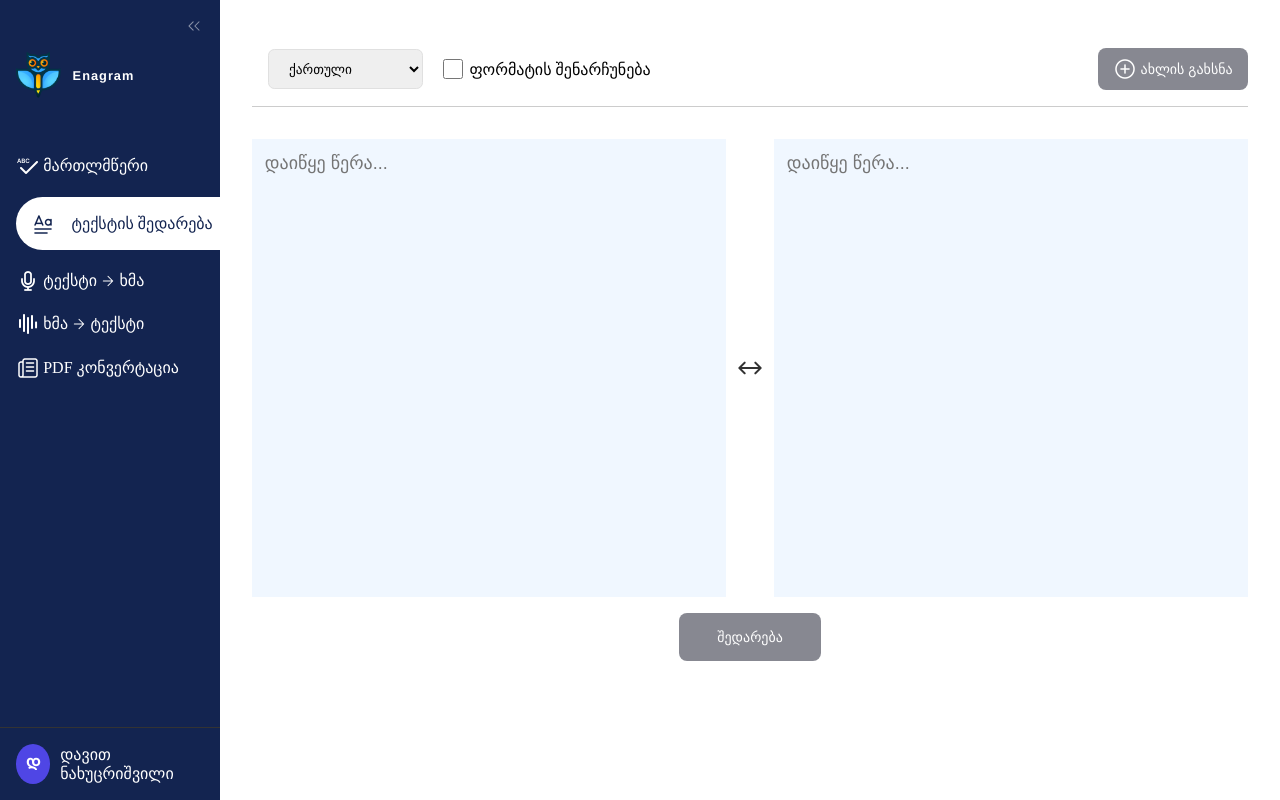
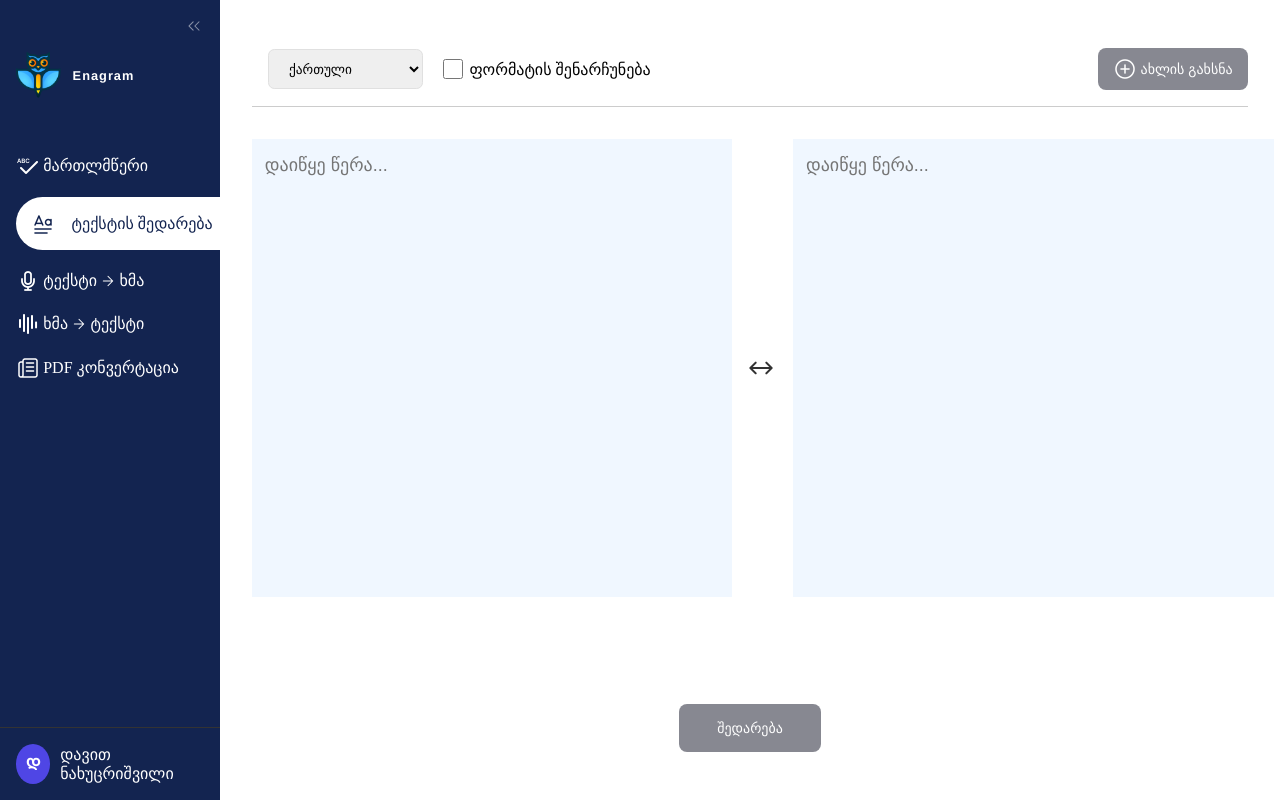
Before and after one commit to Dnakhutsrishvili/enagram-hometask, a React (Create React App) app: page / in a window 1280 px wide. Built offline with nearby package versions, Linux system fonts and the light colour scheme.

Commit message:
feat:implement text highlit feature

```diff
--- a/src/components/TextField.js
+++ b/src/components/TextField.js
@@ -1,18 +1,127 @@
-import styles from './textField.module.css'
+import { useState, useRef } from 'react';
+import styles from './textField.module.css';
 import arrows from '../assets/icons/arrows.png'
+
 function TextField() {
+  const [text1, setText1] = useState('');
+  const [text2, setText2] = useState('');
+  const [highlights1, setHighlights1] = useState([]);
+  const [highlights2, setHighlights2] = useState([]);
+  const [compared, setCompared] = useState(false);
+  const container1Ref = useRef(null);
+  const container2Ref = useRef(null);
+
+  const computeDiff = (str1, str2) => {
+    const hl1 = [];
+    const hl2 = [];
+
+    let i = 0;
+    while (i < str1.length && i < str2.length && str1[i] === str2[i]) {
+      i++;
+    }
+    let s1 = str1.length - 1;
+    let s2 = str2.length - 1;
+    while (s1 >= i && s2 >= i && str1[s1] === str2[s2]) {
+      s1--;
+      s2--;
+    }
+    if (i <= s1) {
+      hl1.push({ start: i, end: s1 + 1, type: 'deleted' });
+    }
+    if (i <= s2) {
+      hl2.push({ start: i, end: s2 + 1, type: 'added' });
+    }
+
+    return { hl1, hl2 };
+  };
+
+  const handleCompare = () => {
+    const { hl1, hl2 } = computeDiff(text1, text2);
+    setHighlights1(hl1);
+    setHighlights2(hl2);
+    setCompared(true);
+  };
+
+  const renderWithHighlights = (text, highlights) => {
+    if (highlights.length === 0) {
+      return <>{text}</>;
+    }
+
+    let result = [];
+    let lastIndex = 0;
+
+    highlights.forEach((hl, idx) => {
+      if (lastIndex < hl.start) {
+        result.push(<span key={`normal-${idx}`}>{text.slice(lastIndex, hl.start)}</span>);
+      }
+      const highlightedText = text.slice(hl.start, hl.end);
+      result.push(
+        <span
+          key={`hl-${idx}`}
+          style={{
+            backgroundColor: hl.type === 'deleted' ? '#ff6b6b' : '#51cf66',
+            color: hl.type === 'deleted' ? '#8b0000' : '#1b4620',
+            display: 'inline'
+          }}
+        >
+          {highlightedText}
+        </span>
+      );
+      lastIndex = hl.end;
+    });
+
+    if (lastIndex < text.length) {
+      result.push(<span key="remaining">{text.slice(lastIndex)}</span>);
+    }
+
+    return result;
+  };
+
   return (
-    <form >
-      <div className={styles.form}>
-      <textarea placeholder='დაიწყე წერა...' id='first'></textarea>
-      <img src={arrows} alt='arrows'/>
-      <textarea placeholder='დაიწყე წერა...' id='second'></textarea>
+    <div className={styles.form}>
+      <div className={styles.textareaContainer} ref={container1Ref}>
+        {compared && (
+          <div className={styles.highlightLayer}>
+            {renderWithHighlights(text1, highlights1)}
+          </div>
+        )}
+        <textarea
+          value={text1}
+          onChange={(e) => setText1(e.target.value)}
+          placeholder="დაიწყე წერა..."
+          className={styles.textarea}
+          style={{
+            backgroundColor: compared ? 'transparent' : '#F0F7FF',
+            color: compared ? 'transparent' : 'black'
+          }}
+        />
       </div>
-   <div className={styles.btnWrapper}>
-        <button type='submit'>შედარება</button>
+          <img className={styles.arrows} src={arrows} alt='arrows'/>
+      <div className={styles.textareaContainer} ref={container2Ref}>
+        {compared && (
+          <div className={styles.highlightLayer}>
+            {renderWithHighlights(text2, highlights2)}
+          </div>
+        )}
+        <textarea
+          value={text2}
+          onChange={(e) => setText2(e.target.value)}
+          placeholder="დაიწყე წერა..."
+          className={styles.textarea}
+          style={{
+            backgroundColor: compared ? 'transparent' : '#F0F7FF',
+            color: compared ? 'transparent' : 'black'
+          }}
+        />
+      </div>
+
+      <div className={styles.btnWrapper}>
+        <button onClick={handleCompare}>
+          შედარება
+        </button>
+      </div>
     </div>
-    </form>
-  )
+  );
 }
 
-export default TextField
+export default TextField;
--- a/src/components/textField.module.css
+++ b/src/components/textField.module.css
@@ -3,26 +3,53 @@
     justify-content: center;
     align-items: center;
     flex-direction: column;
-    gap: 0.5rem;
+    gap: 1rem;
     padding-top: 2rem;
 }
 
-.form textarea {
+.textareaContainer {
+    position: relative;
+    width: 90%;
+}
+
+.highlightLayer {
+    position: absolute;
+    top: 0;
+    left: 0;
+    right: 0;
+    bottom: 0;
     background-color: #F0F7FF;
+    padding: 0.8rem;
+    pointer-events: none;
+    overflow: hidden;
+    white-space: pre-wrap;
+    word-break: break-word;
+    font-size: 18px;
+    font-family: Helvetica, sans-serif;
+    font-weight: 400;
+    line-height: 26px;
+    z-index: 0;
+}
+
+.textarea {
+    display: block;
     resize: none;
     outline: none;
     border: none;
     height: 190px;
-    width: 90%;
+    width: 100%;
     padding: 0.8rem;
     font-size: 18px;
+    line-height: 26px;
     font-family: Helvetica, sans-serif;
     font-weight: 400;
+    caret-color: black;
+    position: relative;
+    z-index: 1;
 }
 
-.form img {
-    height: 32px;
-    width: 32px;
+.textarea:focus {
+    outline: none;
 }
 
 .btnWrapper {
@@ -47,6 +74,34 @@
     color: white;
     gap: 0.2rem;
     cursor: pointer;
+    transition: background-color 0.2s ease;
+}
+
+.btnWrapper button:hover {
+    opacity: 0.9;
+}
+
+.btnWrapper button:active {
+    transform: scale(0.98);
+}
+
+.deleted {
+    background-color: #ff6b6b;
+    color: #8b0000;
+    display: inline;
+    padding: 2px 0;
+}
+
+.added {
+    background-color: #3EBC5E;
+    color: #1b4620;
+    display: inline;
+    padding: 2px 0;
+}
+
+.arrows {
+    height: 32px;
+    width: 32px;
 }
 
 @media (min-width: 998px) {
@@ -54,12 +109,17 @@
         flex-direction: row;
     }
 
-    .form textarea {
+    .textarea {
         height: 432px;
     }
 
-    .form img {
+    .arrows {
         transform: rotate(90deg);
+        margin-left: 1.4rem;
+    }
 
+    .btnWrapper {
+        position: absolute;
+        bottom: 2rem;
     }
 }
```
